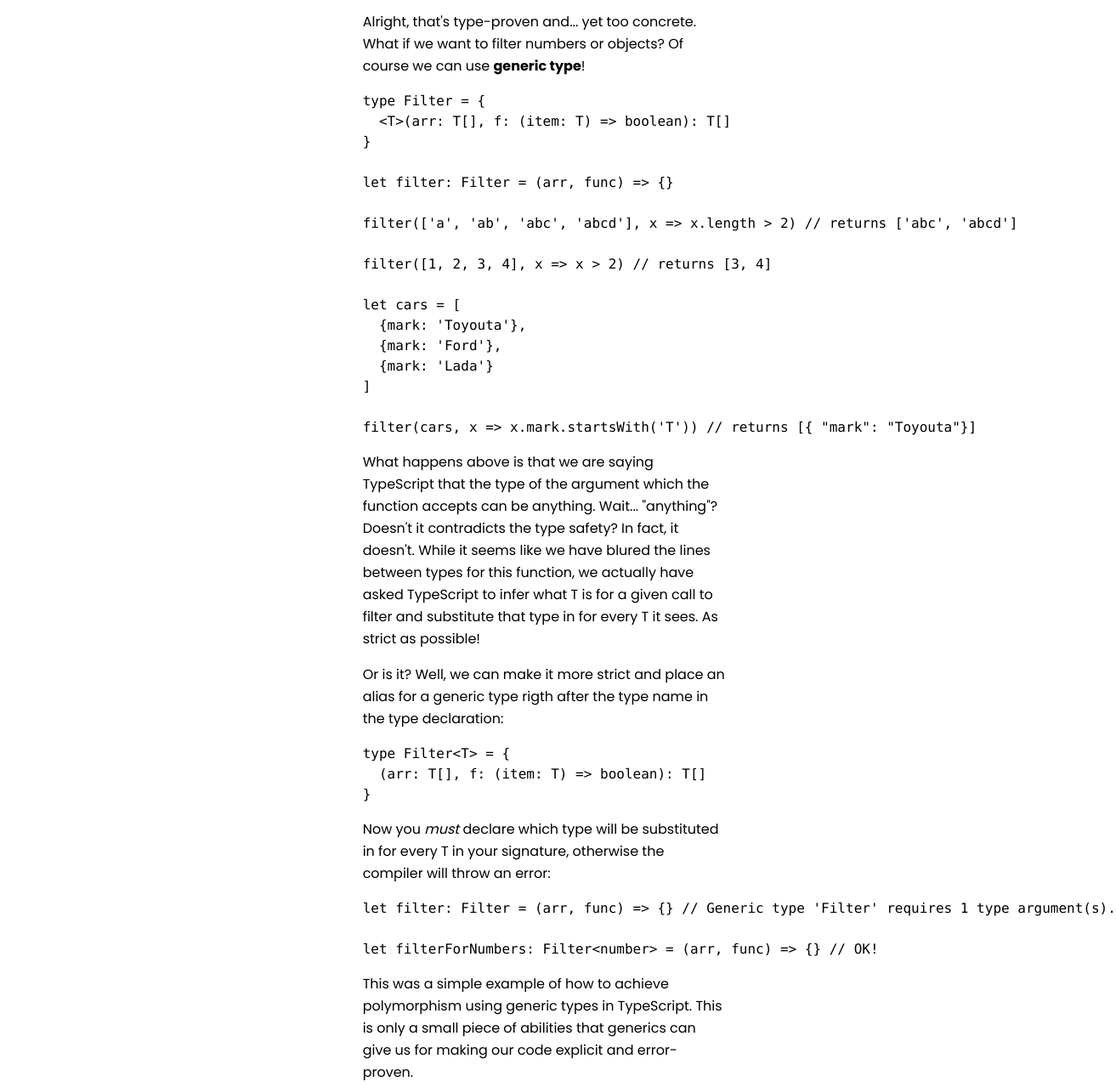
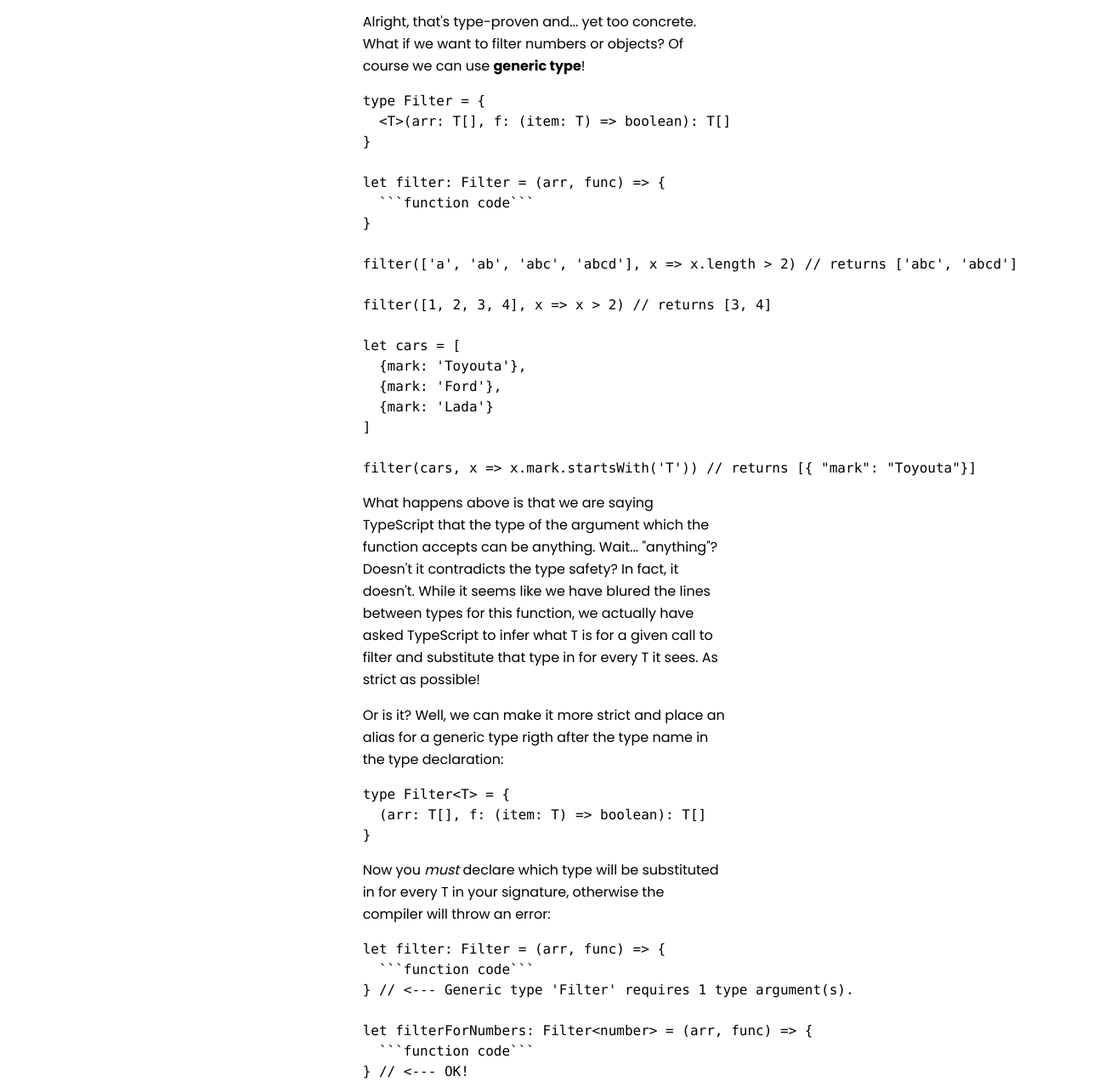
Before and after one commit to egorkonovalov/flycatcher, an Eleventy site: page src/posts/1/index.md in a window 1280 px wide. Shown: the part 841-2120 px from the top of the page at 85% size, 1313 px wide, since content can reach past the window. Built offline with nearby package versions, Linux system fonts and the light colour scheme; Eleventy itself is replaced by a stand-in of ours; code samples lack their colours; files that its build step writes are made by us from their sources.

Commit message:
Update index.md

````diff
--- a/src/posts/1/index.md
+++ b/src/posts/1/index.md
@@ -41,7 +41,9 @@ type Filter = {
   <T>(arr: T[], f: (item: T) => boolean): T[]
 }
 
-let filter: Filter = (arr, func) => {}
+let filter: Filter = (arr, func) => {
+  ```function code```
+}
 
 filter(['a', 'ab', 'abc', 'abcd'], x => x.length > 2) // returns ['abc', 'abcd']
 
@@ -69,9 +71,13 @@ type Filter<T> = {
 Now you *must* declare which type will be substituted in for every T in your signature, otherwise the compiler will throw an error:
 
 ```ts
-let filter: Filter = (arr, func) => {} // Generic type 'Filter' requires 1 type argument(s).
+let filter: Filter = (arr, func) => {
+  ```function code```
+} // <--- Generic type 'Filter' requires 1 type argument(s).
 
-let filterForNumbers: Filter<number> = (arr, func) => {} // OK!
+let filterForNumbers: Filter<number> = (arr, func) => {
+  ```function code```
+} // <--- OK!
 ```
 
 This was a simple example of how to achieve polymorphism using generic types in TypeScript. This is only a small piece of abilities that generics can give us for making our code explicit and error-proven.
````
